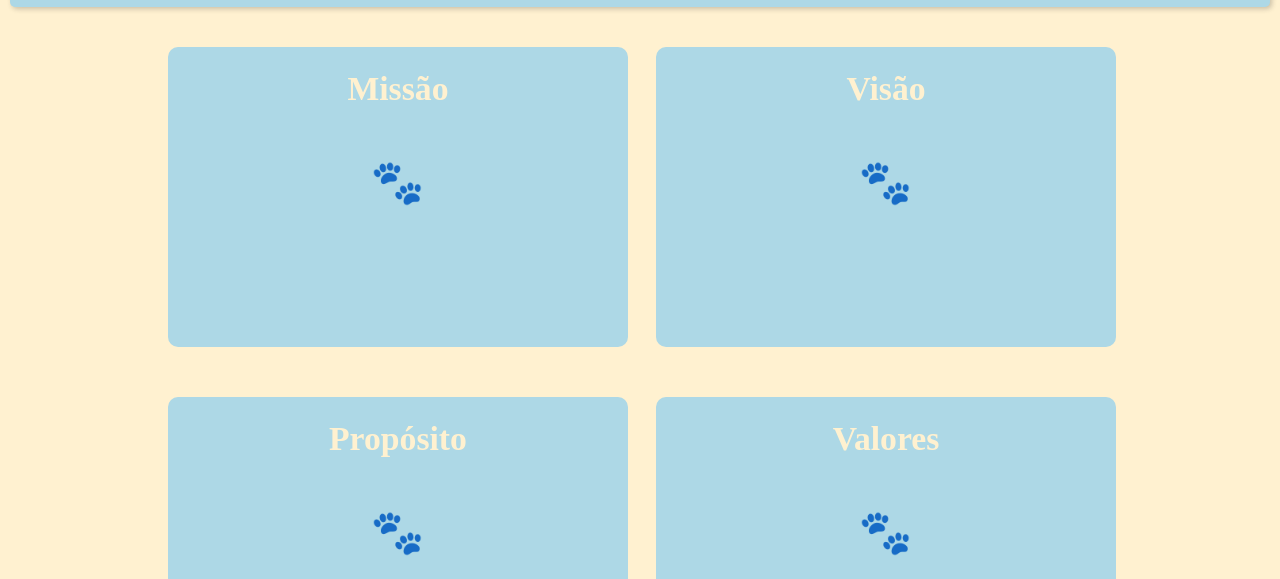
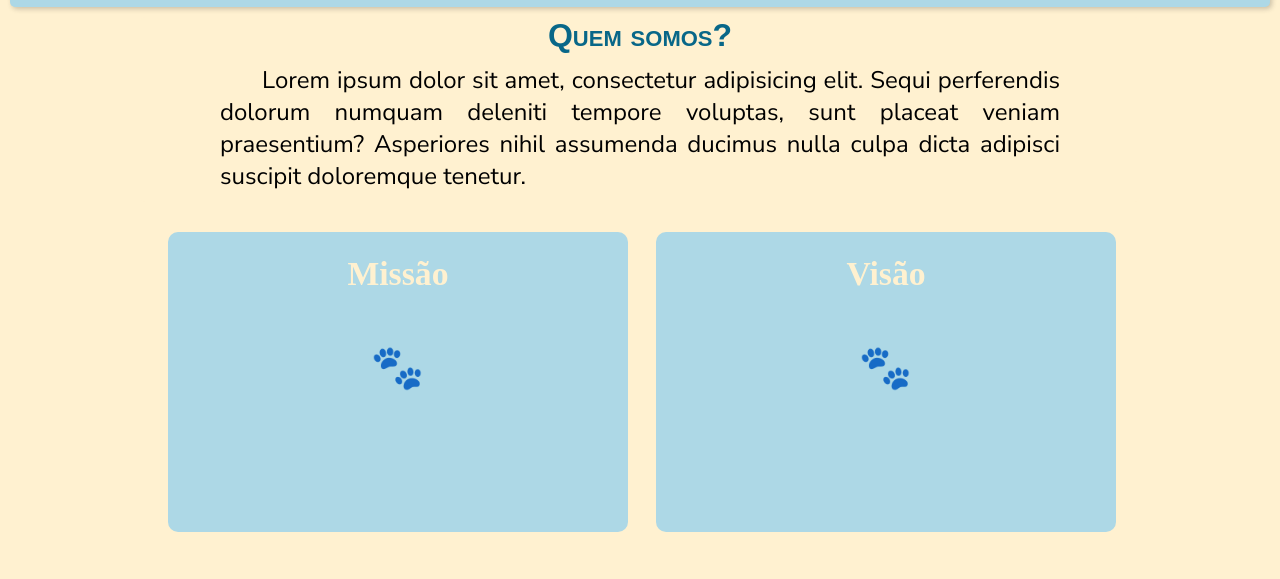
Before and after one commit to arianimacedo/doodoopetshop, a plain HTML site: page quem-somos.html in a window 1280 px wide. Shown: the part 173-752 px from the top of the page. Drawn offline with nearby package versions, Linux system fonts and the light colour scheme; a web font is replaced by a local one.

Commit message:
Update quem-somos.html

```diff
--- a/quem-somos.html
+++ b/quem-somos.html
@@ -31,7 +31,10 @@
     <main class="limite">
       <article class="boxescontainer">
 
-
+        <section>
+          <h1>Quem somos?</h1>
+          <p>Lorem ipsum dolor sit amet, consectetur adipisicing elit. Sequi perferendis dolorum numquam deleniti tempore voluptas, sunt placeat veniam praesentium? Asperiores nihil assumenda ducimus nulla culpa dicta adipisci suscipit doloremque tenetur.</p>
+        </section>
 
             <div class="cardBox">
               <div class="card">
```
